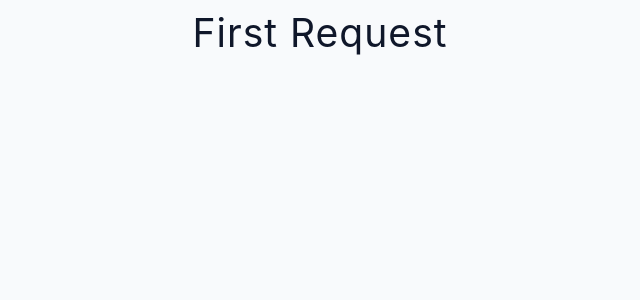
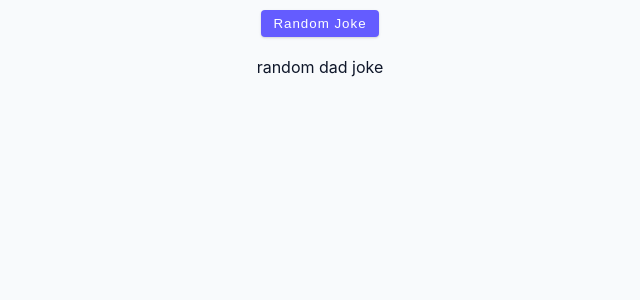
Before and after one commit to nguyenchien/react-axios, a React (Create React App) app: page / in a window 1280 px wide. Shown: the top 300 px of the page, without its empty margins (320-960 px from the left). Built offline with nearby package versions, Linux system fonts and the light colour scheme; no server answers.

Commit message:
setup headers

```diff
--- a/src/App.js
+++ b/src/App.js
@@ -1,8 +1,8 @@
-import FirstRequest from './examples/1-first-request';
+import SetUp from './examples/2-headers';
 function App() {
   return (
     <main>
-      <FirstRequest />
+      <SetUp />
     </main>
   );
 }
--- a/src/examples/2-headers.js
+++ b/src/examples/2-headers.js
@@ -8,7 +8,16 @@ const Headers = () => {
   const [joke, setJoke] = useState('random dad joke');
 
   const fetchDadJoke = async () => {
-    console.log('fetch dad joke');
+    try {
+      const {data} = await axios(url, {
+        headers: {
+          Accept: 'application/json'
+        }
+      });
+      setJoke(data.joke);
+    } catch (error) {
+      console.log(error.respond);
+    }
   };
 
   return (
```
